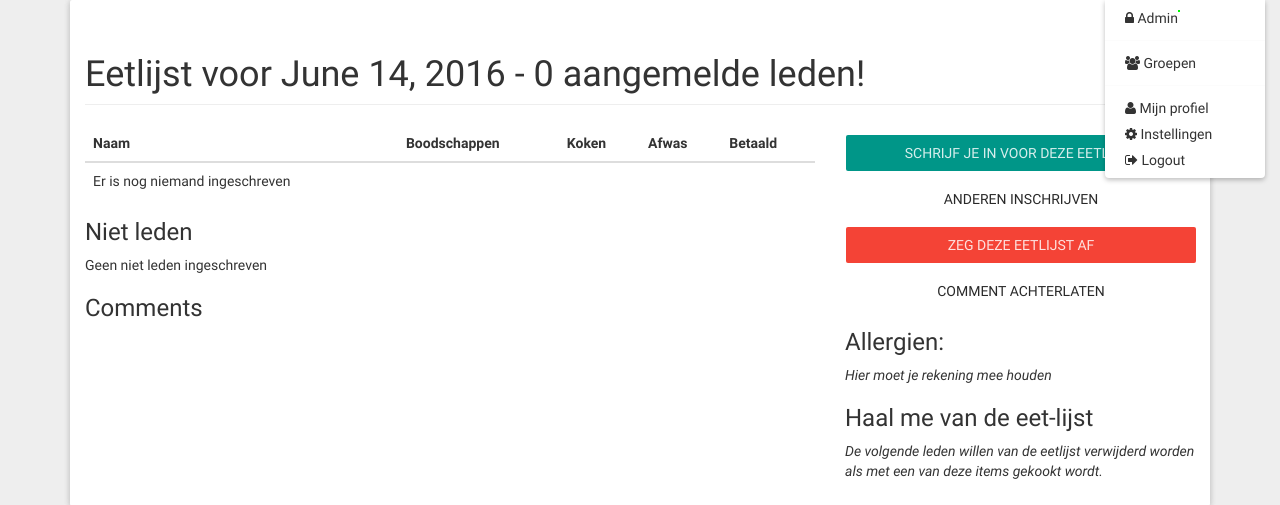
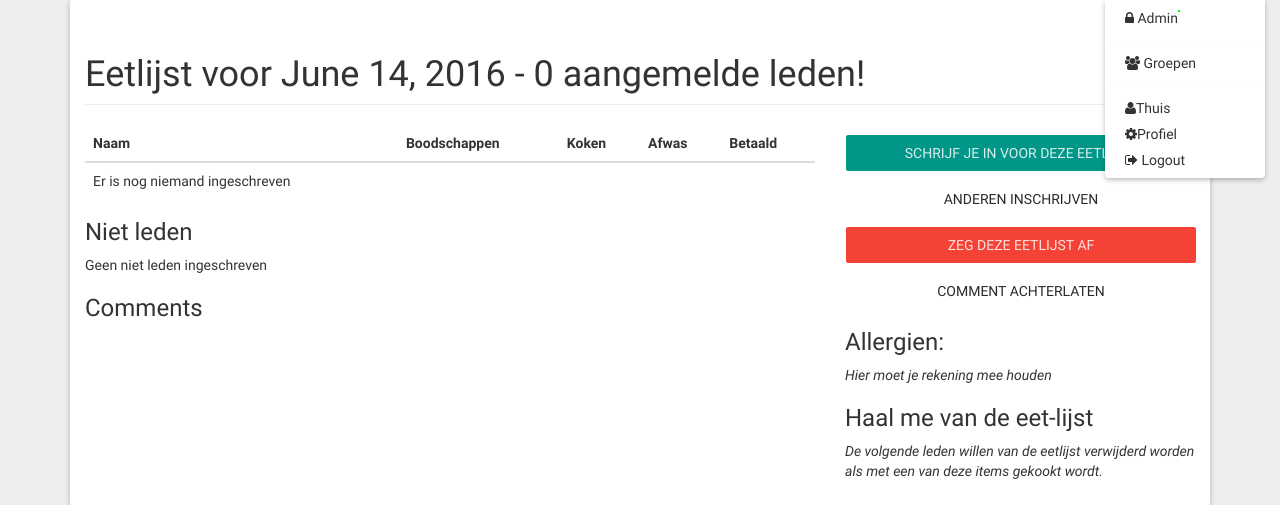
Before and after one commit to esrg-knights/Socrates, a Django app: page /dining/ in a window 1280 px wide, after a click on "sample". Shown: the part 60-565 px from the top of the page. Run offline with Django 3.2, Linux system fonts and the light colour scheme; the visitor is signed in with stand-in values (Sample User, id 1); data comes from the database, SQL or seed files in the repository; data that the repository does not hold is empty; some libraries are stand-ins or nearby versions.

Commit message:
Renamed settings and profile to better reflect the pages

```diff
--- a/assets/templates/base.html
+++ b/assets/templates/base.html
@@ -85,8 +85,8 @@
                             {% endfor %}
                             <li><a href="{% url 'account:groups' %}"><i class="fa fa-users"></i> Groepen</a></li>
                             <li class="divider"></li>
-                            <li><a href="{% url 'account:index' %}"><i class="fa fa-user"></i> Mijn profiel</a></li>
-                            <li><a href="{% url 'account:settings' %}"><i class="fa fa-cog"></i> Instellingen</a></li>
+                            <li><a href="{% url 'account:index' %}"><i class="fa fa-user"></i>Thuis</a></li>
+                            <li><a href="{% url 'account:settings' %}"><i class="fa fa-cog"></i>Profiel</a></li>
                             <li><a href="{% url 'account:logout' %}"><i class="fa fa-sign-out"></i> Logout</a></li>
                         </ul>
                     </li>
```
